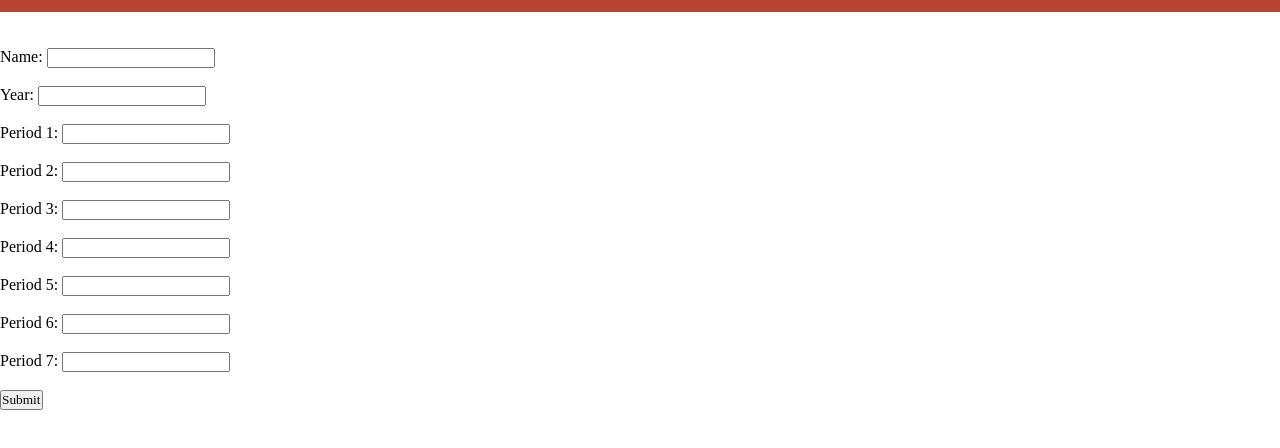
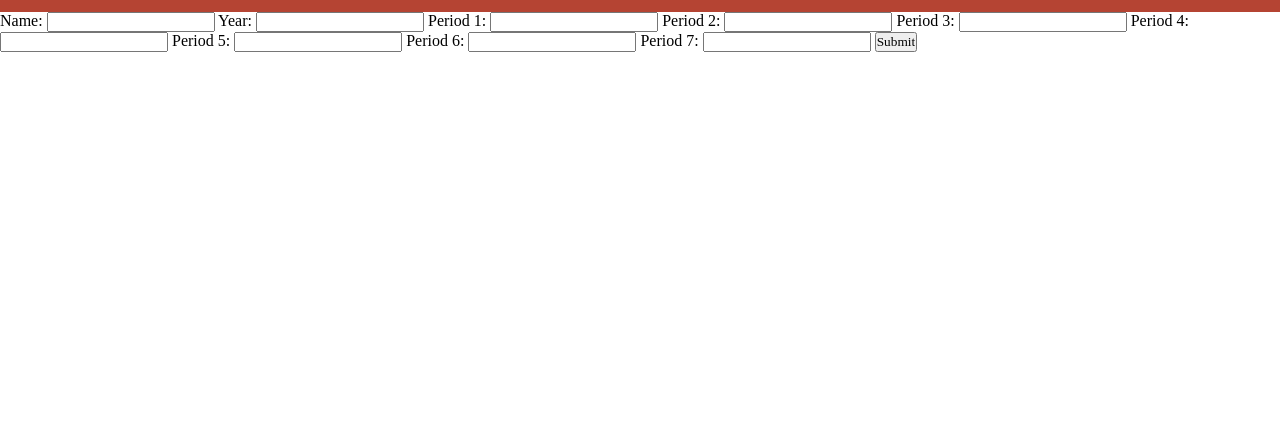
Before and after one commit to VizB/chs-schedulematch, a plain HTML site: page index.html in a window 1280 px wide. Shown: the part 68-516 px from the top of the page. Drawn offline with Linux system fonts and the light colour scheme.

Commit message:
took out br

```diff
--- a/index.html
+++ b/index.html
@@ -17,25 +17,24 @@
 
 </nav>
 <form class="loginForm">
-    <br><br>
     <label for="name">Name: </label>
-    <input type="text" id="name" name="name"><br><br>
+    <input type="text" id="name" name="name">
     <label for="year">Year: </label>
-    <input type="number" id="year" name="year"><br><br>
+    <input type="number" id="year" name="year">
     <label for="period1">Period 1: </label>
-    <input type="text" id="period1" name="period"><br><br>
+    <input type="text" id="period1" name="period">
     <label for="period1">Period 2: </label>
-    <input type="text" id="period2" name="period"><br><br>
+    <input type="text" id="period2" name="period">
     <label for="period3">Period 3: </label>
-    <input type="text" id="period3" name="period"><br><br>
+    <input type="text" id="period3" name="period">
     <label for="period4">Period 4: </label>
-    <input type="text" id="period4" name="period"><br><br>
+    <input type="text" id="period4" name="period">
     <label for="period5">Period 5: </label>
-    <input type="text" id="period5" name="period"><br><br>
+    <input type="text" id="period5" name="period">
     <label for="period6">Period 6: </label>
-    <input type="text" id="period6" name="period"><br><br>
+    <input type="text" id="period6" name="period">
     <label for="period7">Period 7: </label>
-    <input type="text" id="period7" name="period"><br><br>
+    <input type="text" id="period7" name="period">
     <input type="submit" value="Submit">
 </form>
 </body>
```
